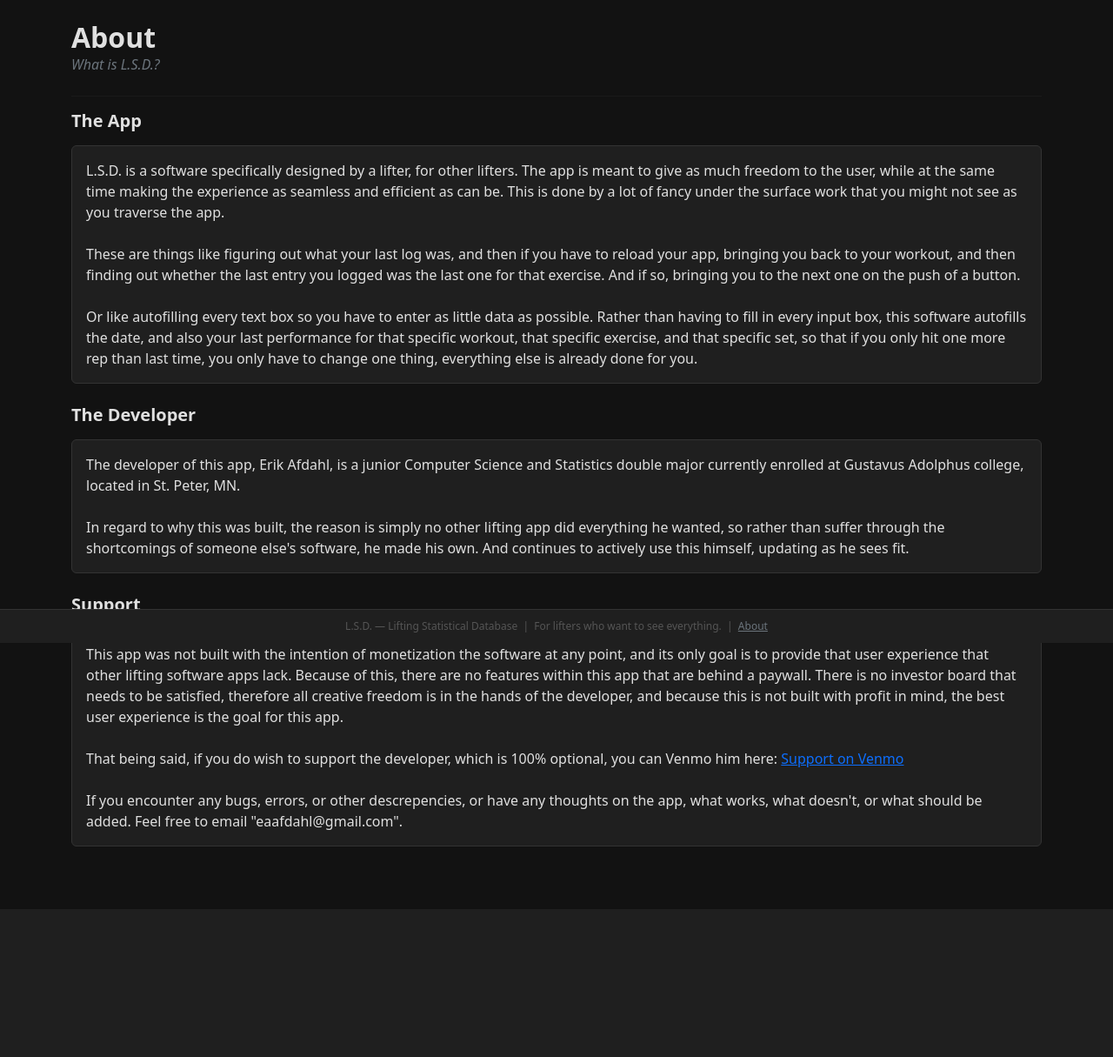
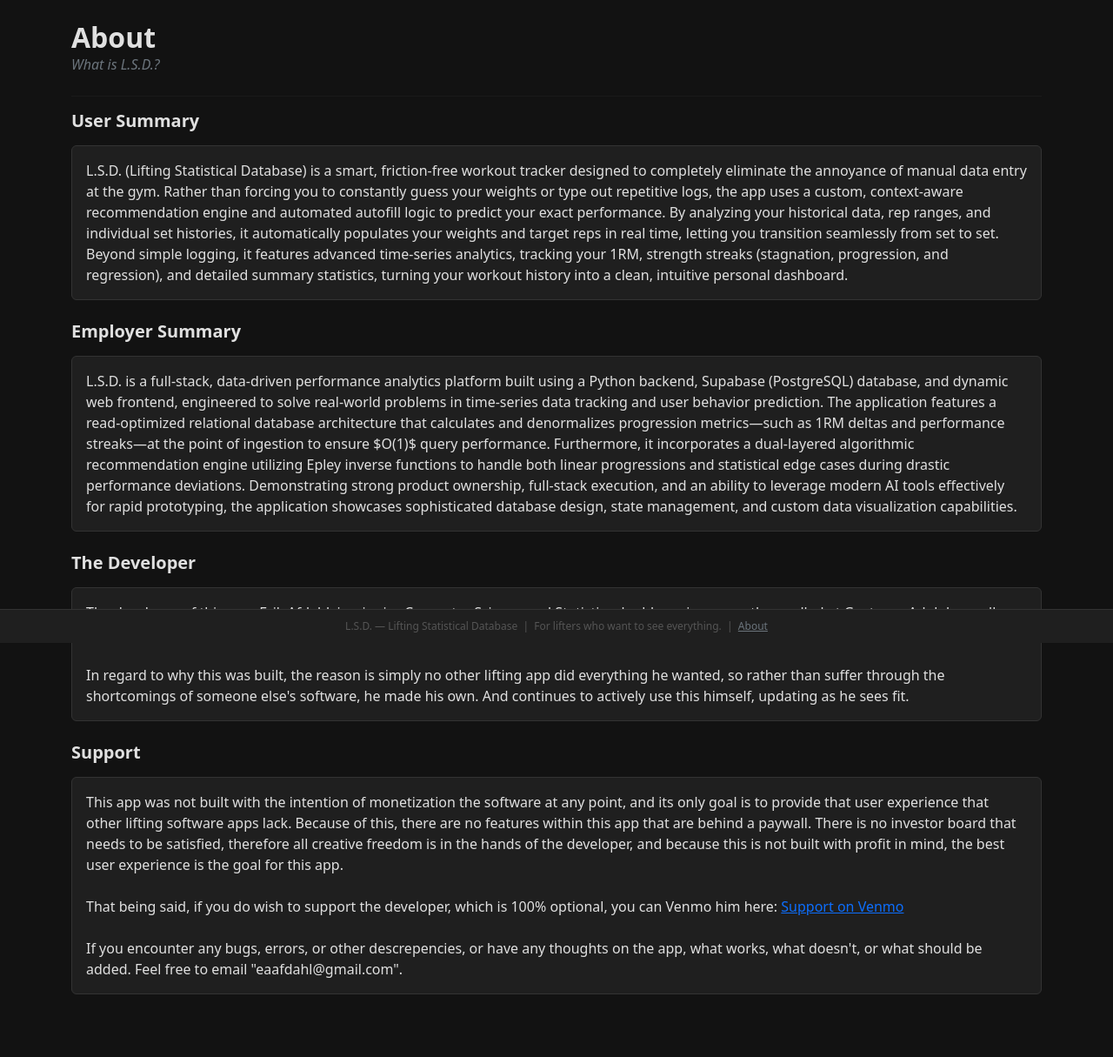
Before and after one commit to ErikAfdahl/liftingTracker, a Flask app: page /about in a window 1280 px wide. Shown: the part 61-1276 px from the top of the page at 87% size. Before the commit the page ends 1106 px from the top, so only its background shows below. Run offline with Flask 3, Linux system fonts and the light colour scheme.

Commit message:
summary update

```diff
--- a/templates/about.html
+++ b/templates/about.html
@@ -11,20 +11,36 @@
 <hr>
 
 <div class="mb-4">
-    <h5 class="fw-bold mb-3">The App</h5>
+    <h5 class="fw-bold mb-3">User Summary</h5>
     <div class="card mb-3">
         <div class="card-body">
-            <p class="mb-0">L.S.D. is a software specifically designed by a lifter, for other lifters.
-              The app is meant to give as much freedom to the user, while at the same time making the
-              experience as seamless and efficient as can be. This is done by a lot of fancy under
-              the surface work that you might not see as you traverse the app.<br><br>These are things like figuring out
-              what your last log was, and then if you have to reload your app, bringing you back to your workout, and
-              then finding out whether the last entry you logged was the last one for that exercise. And if so,
-              bringing you to the next one on the push of a button.<br><br>Or like autofilling every text box so you have
-              to enter as little data as possible. Rather than having to fill in every input box, this software
-              autofills the date, and also your last performance for that specific workout, that specific exercise,
-              and that specific set, so that if you only hit one more rep than last time, you only have to change
-              one thing, everything else is already done for you.</p>
+            <p class="mb-0">L.S.D. (Lifting Statistical Database) is a smart, friction-free workout tracker designed
+                to completely eliminate the annoyance of manual data entry at the gym. Rather than forcing you to
+                constantly guess your weights or type out repetitive logs, the app uses a custom, context-aware
+                recommendation engine and automated autofill logic to predict your exact performance. By
+                analyzing your historical data, rep ranges, and individual set histories, it automatically
+                populates your weights and target reps in real time, letting you transition seamlessly from set to set.
+                Beyond simple logging, it features advanced time-series analytics, tracking your 1RM, strength streaks
+                (stagnation, progression, and regression), and detailed summary statistics, turning your workout
+                history into a clean, intuitive personal dashboard.</p>
+        </div>
+    </div>
+</div>
+
+<div class="mb-4">
+    <h5 class="fw-bold mb-3">Employer Summary</h5>
+    <div class="card mb-3">
+        <div class="card-body">
+            <p class="mb-0">L.S.D. is a full-stack, data-driven performance analytics platform built using a Python
+                backend, Supabase (PostgreSQL) database, and dynamic web frontend, engineered to solve real-world
+                problems in time-series data tracking and user behavior prediction. The application features a
+                read-optimized relational database architecture that calculates and denormalizes progression
+                metrics—such as 1RM deltas and performance streaks—at the point of ingestion to ensure $O(1)$
+                query performance. Furthermore, it incorporates a dual-layered algorithmic recommendation engine
+                utilizing Epley inverse functions to handle both linear progressions and statistical edge cases during
+                drastic performance deviations. Demonstrating strong product ownership, full-stack execution, and an
+                ability to leverage modern AI tools effectively for rapid prototyping, the application showcases
+                sophisticated database design, state management, and custom data visualization capabilities.</p>
         </div>
     </div>
 </div>
```
